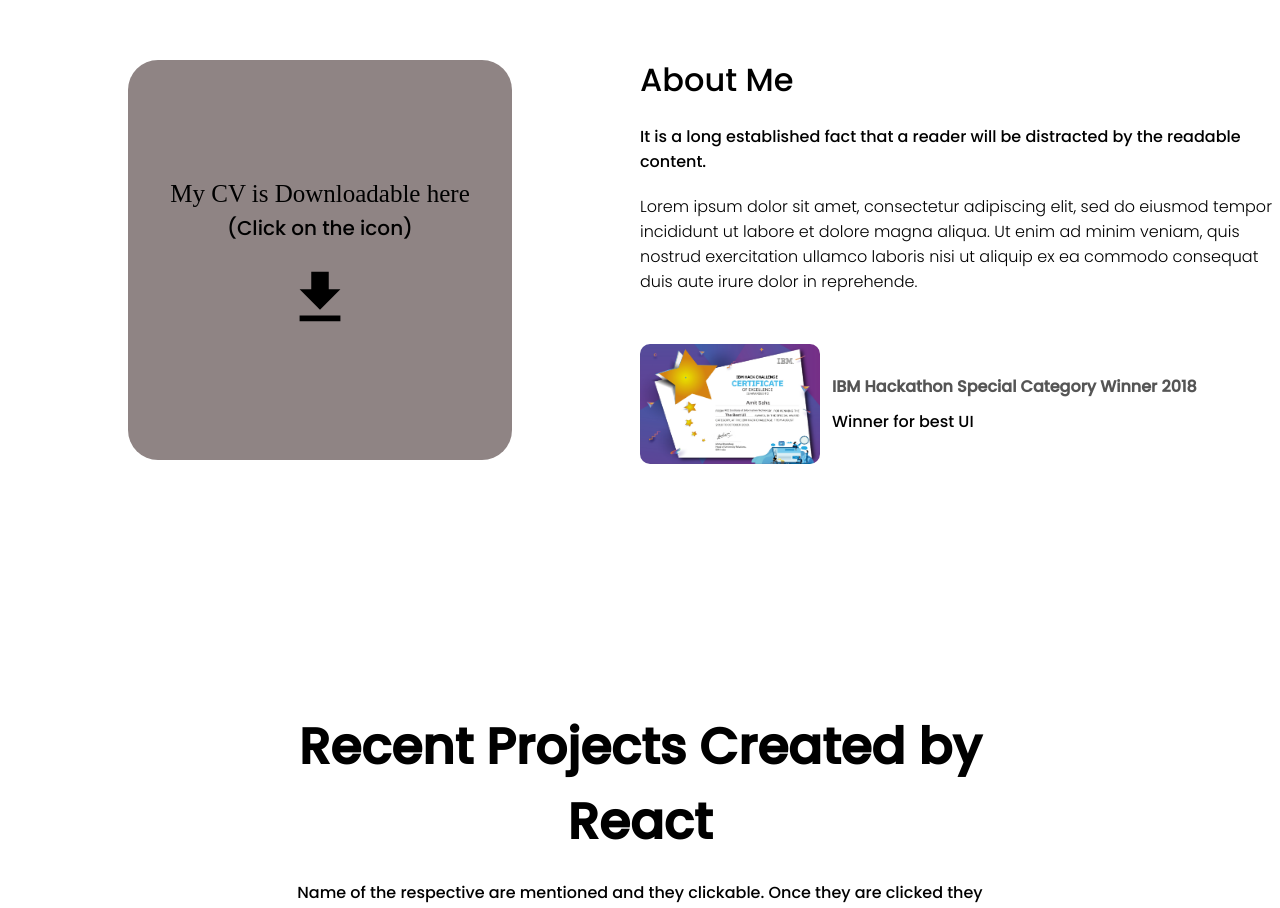
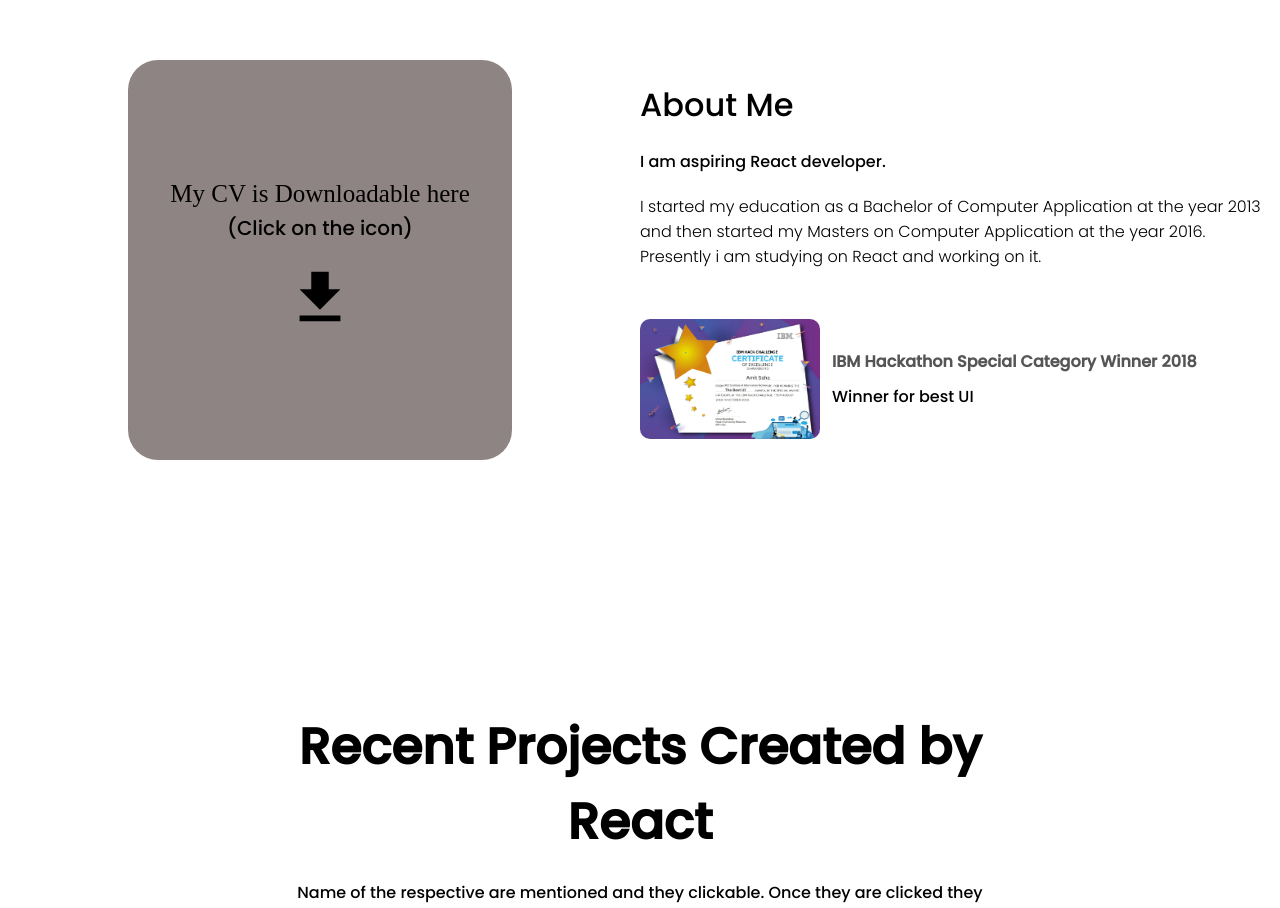
Before and after one commit to AmitSaha018/my-portfolio, a React (Create React App) app: page / in a window 1280 px wide. Shown: the part 940-1848 px from the top of the page. Built offline with nearby package versions, Linux system fonts and the light colour scheme.

Commit message:
update About Area.

```diff
--- a/src/components/about/About.css
+++ b/src/components/about/About.css
@@ -111,9 +111,9 @@
       height: 30vh;
     }
 
-    .a-card.bg, .a-award{
+    /* .a-card.bg, .a-award{
       display: none;
-    }
+    } */
 
     .a-right{
       padding: 20px;
--- a/src/components/about/About.js
+++ b/src/components/about/About.js
@@ -1,8 +1,9 @@
+/* eslint-disable react/jsx-no-target-blank */
 import React from "react";
 import "./About.css";
-import Certificate from '../../img/certificate.jpg'
-import DownloadIcon from '@mui/icons-material/Download';
-import CV from "../../assets/cv.pdf"
+import Certificate from "../../img/certificate.jpg";
+import DownloadIcon from "@mui/icons-material/Download";
+import CV from "../../assets/cv.pdf";
 // import CloudDownloadIcon from '@mui/icons-material/CloudDownload';
 
 const About = () => {
@@ -13,8 +14,8 @@ const About = () => {
         <div className="a-card">
           <p className="message">My CV is Downloadable here</p>
           <p className="shortMessage">(Click on the icon)</p>
-          <a href={CV} download="Amit's Resume" target='_blank'>
-          <DownloadIcon className="downloadIcon" />
+          <a href={CV} download="Amit's Resume" target="_blank">
+            <DownloadIcon className="downloadIcon" />
           </a>
           {/* <img
             src="https://images.pexels.com/photos/3585047/pexels-photo-3585047.jpeg?auto=compress&cs=tinysrgb&dpr=2&w=500"
@@ -23,25 +24,21 @@ const About = () => {
           /> */}
         </div>
       </div>
-          <div className="a-right">
-          <h1 className="a-title">About Me</h1>
+      <div className="a-right">
+        <h1 className="a-title">About Me</h1>
         <p className="a-sub">
-          It is a long established fact that a reader will be distracted by the
-          readable content.
+          I am aspiring React developer.
         </p>
         <p className="a-desc">
-          Lorem ipsum dolor sit amet, consectetur adipiscing elit, sed do
-          eiusmod tempor incididunt ut labore et dolore magna aliqua. Ut enim ad
-          minim veniam, quis nostrud exercitation ullamco laboris nisi ut
-          aliquip ex ea commodo consequat duis aute irure dolor in reprehende.
+          I started my education as a Bachelor of Computer Application at the year 2013 and then started my Masters on Computer Application at the year 2016. Presently i am studying on React and working on it.
         </p>
         <div className="a-award">
           <img src={Certificate} alt="" className="a-award-img" />
           <div className="a-award-texts">
-            <h4 className="a-award-title">IBM Hackathon Special Category Winner 2018</h4>
-            <p className="a-award-desc">
-              Winner for best UI
-            </p>
+            <h4 className="a-award-title">
+              IBM Hackathon Special Category Winner 2018
+            </h4>
+            <p className="a-award-desc">Winner for best UI</p>
           </div>
         </div>
       </div>
```
